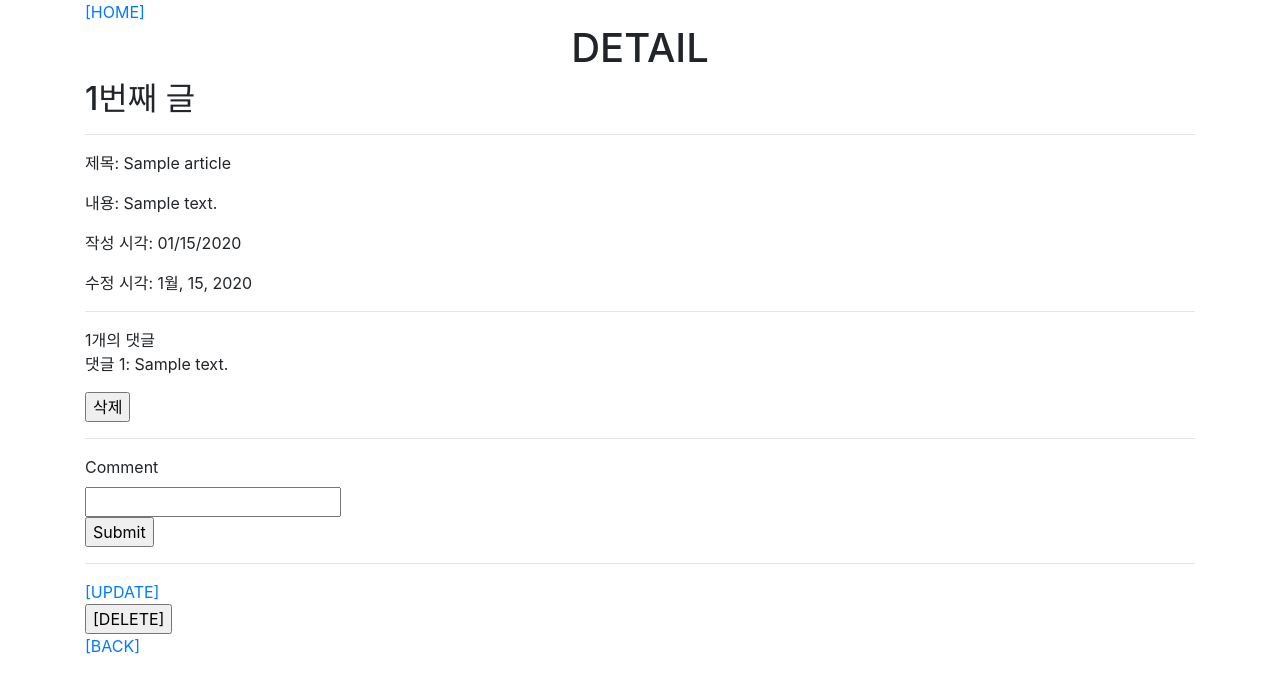
After one commit to HanGyeolN/WEB, a Django app: page /articles/1/ in a window 1280 px wide. The commit adds this page. Shown: the top 693 px of the page. Run offline with Django 3.2, Linux system fonts and the light colour scheme; tables that the repository leaves empty hold one stand-in row (values such as "Sample post"); some libraries are stand-ins or nearby versions.

Commit message:
django comment기능 추가

```diff
--- a/django_crud/articles/admin.py
+++ b/django_crud/articles/admin.py
@@ -1,9 +1,12 @@
 from django.contrib import admin
-from .models import Article
+from .models import Article, Comment
 
 # Register your models here.
 class ArticleAdmin(admin.ModelAdmin):
     list_display = ('pk', 'title', 'content', 'created_at', 'updated_at')
 
+class CommentAdmin(admin.ModelAdmin):
+    list_display = ('pk', 'content')
 
 admin.site.register(Article, ArticleAdmin)
+admin.site.register(Comment, CommentAdmin)
--- a/django_crud/articles/models.py
+++ b/django_crud/articles/models.py
@@ -1,4 +1,5 @@
 from django.db import models
+from django.urls import reverse
 
 # Create your models here.
 class Article(models.Model):
@@ -9,3 +10,27 @@ class Article(models.Model):
 
     def __str__(self):
         return self.title
+
+    def get_absolute_url(self):
+        # ex) '/articles/10/'
+        return reverse('articles:detail', args=[str(self.pk)])
+
+class Comment(models.Model):
+    content = models.CharField(max_length=200)
+    created_at = models.DateTimeField(auto_now_add=True)
+    updated_at = models.DateTimeField(auto_now=True)
+    # 변경전 article.comment_set.all()
+    # 변경후 article.comments.all()
+    article = models.ForeignKey(Article, on_delete=models.CASCADE, related_name="comments")
+    # 게시글이 삭제되면 코멘트도 사라지도록 on_delete 옵션을 넣는다.
+
+    class Meta:
+        '''
+        역순으로 출력되는걸 방지
+        '''
+        ordering = ['-pk', ]
+
+
+    def __str__(self):
+        return f'<Article({self.article_id}): Comment({self.pk})--{self.content}'
+        # <Article(1): Comment(1)--내용>
--- /dev/null
+++ b/django_crud/articles/templates/articles/detail.html
@@ -0,0 +1,45 @@
+{% extends 'base.html' %}
+
+{% block content %}
+    <h1 class="text-center">DETAIL</h1>
+    <h2>{{ article.pk }}번째 글</h2>
+    <hr>
+    <p>제목: {{ article.title }}</p>
+    <p>내용: {{ article.content }}</p>
+    <p>작성 시각: {{ article.created_at|date:"SHORT_DATE_FORMAT" }}</p>
+    <p>수정 시각: {{ article.updated_at|date:"M, j, Y" }}</p>
+
+    <hr>
+    {{ comments|length }}개의 댓글
+    <!-- {{ article.comments.all|length }} -->
+    {% for comment in comments %}
+        <p>댓글 {{comment.pk}}: {{comment.content}}</p>
+        <form action="{% url 'articles:comments_delete' article.pk comment.pk %}" method="POST">
+            {% csrf_token %}
+            <input type="submit" value="삭제">
+        </form>
+        {% empty %}
+        <p><strong>댓글이 없습니다.</strong></p>
+    {% endfor %}
+
+    <hr>
+
+    <form action="{% url 'articles:comment_create' article.pk %}" method="POST">
+        {% csrf_token %}
+        <label for="comment">Comment </label><br>
+        <input type="text" name="content"><br>
+        <input type="submit" >
+    </form>
+
+    <hr>
+
+    <a href="{% url 'articles:update' article.pk %}">[UPDATE]</a>
+    <!-- <a href="{% url 'articles:delete' article.pk %}" onclick="return confirm('삭제하시겠어요?')">[DELETE]</a> -->
+    <form action="{% url 'articles:delete' article.pk %}" method="POST">
+        {% csrf_token %}
+        <input type="submit" value="[DELETE]">
+    </form>
+    <a href="{% url 'articles:index' %}">[BACK]</a>
+
+
+{% endblock %}
--- a/django_crud/articles/urls.py
+++ b/django_crud/articles/urls.py
@@ -1,8 +1,25 @@
 from django.urls import path
 from . import views
 
+app_name = 'articles'
+
 urlpatterns = [
-    path('', views.index),
-    path('new/', views.new),
-    path('create/', views.create)
+    # 기존 url
+    # path('', views.index, name="index"),
+    # path('new/', views.new, name="new"),
+    # path('create/', views.create, name="create"),
+    # path('<int:pk>/', views.detail, name="detail"), # ex) /articles/1/
+    # path('<int:pk>/delete/', views.delete, name="delete"),
+    # path('<int:pk>/edit/', views.edit, name="edit"),
+    # path('<int:pk>/update/', views.update, name="update"),
+
+    # 변경 후 url
+    path('', views.index, name="index"),
+    path('create/', views.create, name="create"),
+    path('<int:pk>/', views.detail, name="detail"),
+    path('<int:pk>/delete/', views.delete, name="delete"),
+    path('<int:pk>/update/', views.update, name="update"),
+    path('<int:pk>/comment_create/', views.comment_create, name="comment_create"),
+    path('<int:article_pk>/comments/<int:comment_pk>/delete', views.comments_delete, name="comments_delete"),
+
 ]
--- a/django_crud/articles/views.py
+++ b/django_crud/articles/views.py
@@ -1,22 +1,98 @@
 from django.shortcuts import render, redirect
-from .models import Article
+from .models import Article, Comment
 
 # Create your views here.
 def index(request):
+
+    print(request)
+    print(request.path)
+    print(request.method)
+    print(request.headers)
+    print(request.GET)
+    print(request.POST)
+
     articles = Article.objects.all()
     context = {
-
         'articles': articles,
-
     }
     return render(request, 'articles/index.html', context)
 
-def new(request):
-    return render(request, 'articles/new.html')
+# def new(request):
+#     return render(request, 'articles/new.html')
 
 def create(request):
-    # form으로 넘긴 데이터를 가져오는 방법
-    title = request.POST.get("title")
-    content = request.POST.get("content")
-    Article.objects.create(title=title, content=content)
-    return redirect('/articles/')
+    if request.method == "POST":
+        title = request.POST.get("title")
+        content = request.POST.get("content")
+        article = Article.objects.create(title=title, content=content)
+        return redirect('articles:detail', article.pk)
+    else:
+        return render(request, 'articles/new.html')
+
+def detail(request, pk):
+    '''
+    article의 모든 댓글 가져오기
+    '''
+
+    article = Article.objects.get(pk=pk)
+    comments = article.comments.all()
+    context = {'article': article,
+               'comments':comments,
+               }
+    return render(request, 'articles/detail.html', context)
+
+def delete(request, pk):
+    article = Article.objects.get(pk=pk)
+    if request.method == "POST":
+        article.delete()
+        return redirect('articles:index')
+    else:
+        return redirect(article)
+
+# def edit(request, pk):
+#     article = Article.objects.get(pk=pk)
+#     context = {'article': article}
+#     return render(request, 'articles/edit.html', context)
+
+def update(request, pk):
+    article = Article.objects.get(pk=pk)
+    # update
+    if request.method == "POST":
+        title = request.POST.get("title")
+        content = request.POST.get("content")
+        article.title = title
+        article.content = content
+        article.save()
+        return redirect("articles:detail", article.pk)
+    # edit
+    else:
+        context = {'article': article}
+        return render(request, 'articles/update.html', context)
+
+def comment_create(request, pk):
+    article = Article.objects.get(pk=pk)
+
+    if request.method == "POST":
+        # form에서 넘어온 댓글 정보
+        content = request.POST.get("content")
+
+        # 댓글 생성 -> 저장 -> 리턴
+        comment = Comment()
+        comment.content = content
+        comment.article = article
+        comment.save()
+
+        return redirect(article)
+    else:
+        # return redirect("articles:detail", article.pk)
+
+        # get_absolute_url 함수 이용
+        return redirect(article)
+
+def comments_delete(request, article_pk, comment_pk):
+    if request.method == "POST":
+        comment = Comment.objects.get(pk=comment_pk)
+        comment.delete()
+        return redirect('articles:detail', article_pk)
+    else:
+        return redirect('articles:detail', article_pk)
--- a/django_crud/crud/settings.py
+++ b/django_crud/crud/settings.py
@@ -20,7 +20,7 @@ BASE_DIR = os.path.dirname(os.path.dirname(os.path.abspath(__file__)))
 # See https://docs.djangoproject.com/en/2.2/howto/deployment/checklist/
 
 # SECURITY WARNING: keep the secret key used in production secret!
-SECRET_KEY = '@s_l^lx5^*yid4%g!3wdjqbc%la9#xmdk_)m2o=(l)jkuek^#c'
+SECRET_KEY = '#m057q^%(bt1mtu6+(pm0*+t%)2cnw^ij_ht5uq=rn+o5l-!(q'
 
 # SECURITY WARNING: don't run with debug turned on in production!
 DEBUG = True
@@ -38,6 +38,7 @@ INSTALLED_APPS = [
     'django.contrib.sessions',
     'django.contrib.messages',
     'django.contrib.staticfiles',
+    'django_extensions',
 ]
 
 MIDDLEWARE = [
--- a/django_crud/crud/templates/base.html
+++ b/django_crud/crud/templates/base.html
@@ -7,11 +7,11 @@
     <meta name="viewport" content="width=device-width, initial-scale=1.0">
     <meta http-equiv="X-UA-Compatible" content="ie=edge">
     <link rel="stylesheet" href="https://stackpath.bootstrapcdn.com/bootstrap/4.3.1/css/bootstrap.min.css" integrity="sha384-ggOyR0iXCbMQv3Xipma34MD+dH/1fQ784/j6cY/iJTQUOhcWr7x9JvoRxT2MZw1T" crossorigin="anonymous">
-
     <title>Document</title>
 </head>
 <body>
     <div class="container">
+        <a href="{% url 'articles:index' %}">[HOME]</a>
         {% block content %}
         {% endblock %}
     </div>
--- /dev/null
+++ b/django_crud/requirements.txt
@@ -0,0 +1,6 @@
+Django==2.2.6
+django-extensions==2.2.5
+python-decouple==3.1
+pytz==2019.3
+six==1.12.0
+sqlparse==0.3.0
```
Also changed, not shown: django_crud/articles/templates/articles/index.html (+7 -4 lines), django_crud/articles/templates/articles/update.html (added, +11 -0 lines), django_crud/articles/migrations/0002_comment.py (added), django_crud/crud/urls.py (line endings or trailing spaces).
